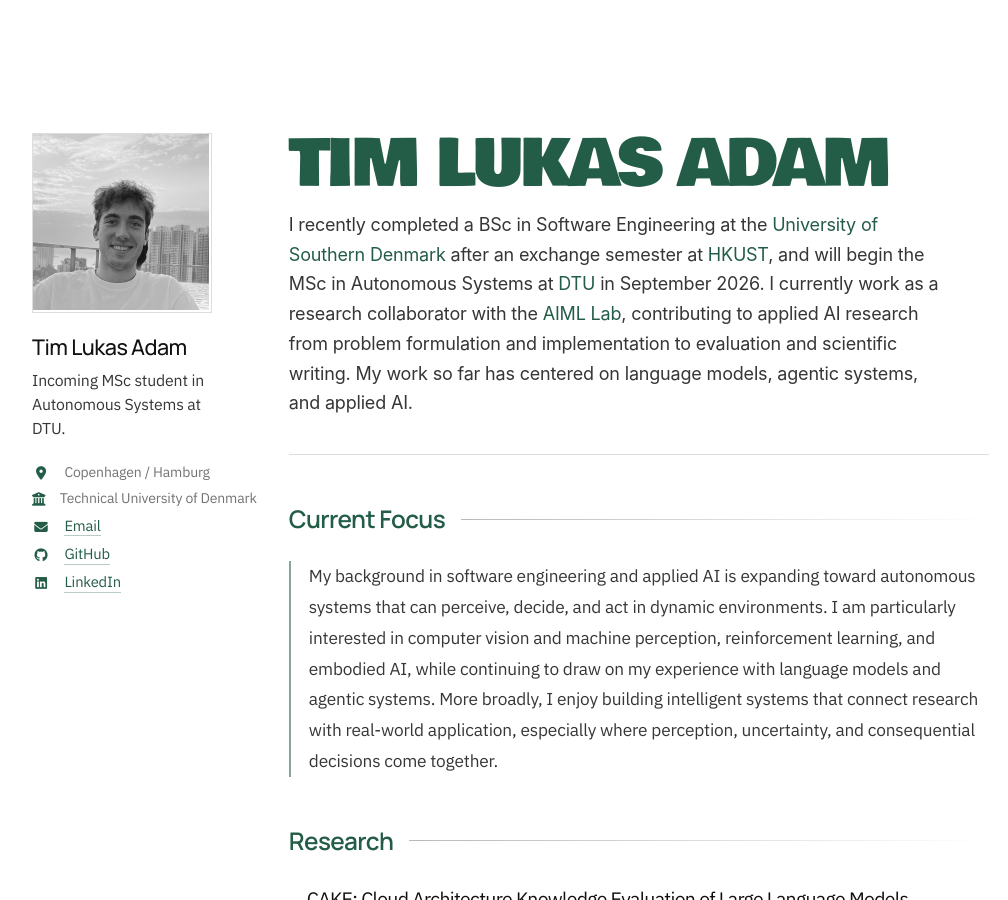
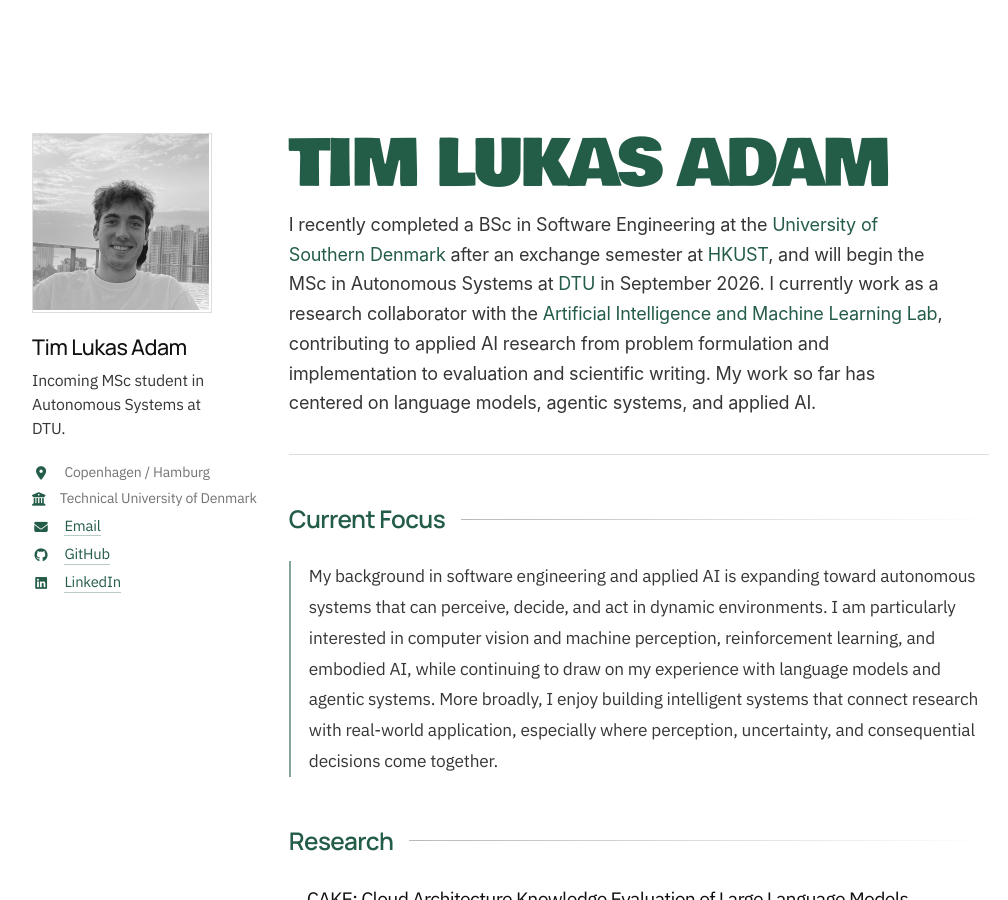
Before and after one commit to timadam03/timadam03.github.io, a Jekyll site: the page built from _pages/about.md, in a window 1280 px wide and 900 px high. Shown: the whole window, without its empty margins (128-1136 px from the left). Built offline with Jekyll 4.4.1, drawn with Linux system fonts in a browser that asks for light colours.

Commit message:
Write out AIML Lab name

```diff
--- a/_pages/about.md
+++ b/_pages/about.md
@@ -26,7 +26,7 @@
 <header class="profile-section">
   <div class="profile-copy">
     <h1 class="profile-name">Tim Lukas Adam</h1>
-    <p class="profile-lede">I recently completed a BSc in Software Engineering at the <a href="https://www.sdu.dk/en/">University of Southern Denmark</a> after an exchange semester at <a href="https://hkust.edu.hk/">HKUST</a>, and will begin the MSc in Autonomous Systems at <a href="https://www.dtu.dk/english/">DTU</a> in September 2026. I currently work as a research collaborator with the <a href="https://aiml-sdu.github.io/">AIML Lab</a>, contributing to applied AI research from problem formulation and implementation to evaluation and scientific writing. My work so far has centered on language models, agentic systems, and applied AI.</p>
+    <p class="profile-lede">I recently completed a BSc in Software Engineering at the <a href="https://www.sdu.dk/en/">University of Southern Denmark</a> after an exchange semester at <a href="https://hkust.edu.hk/">HKUST</a>, and will begin the MSc in Autonomous Systems at <a href="https://www.dtu.dk/english/">DTU</a> in September 2026. I currently work as a research collaborator with the <a href="https://aiml-sdu.github.io/">Artificial Intelligence and Machine Learning Lab</a>, contributing to applied AI research from problem formulation and implementation to evaluation and scientific writing. My work so far has centered on language models, agentic systems, and applied AI.</p>
   </div>
 </header>
 
```
